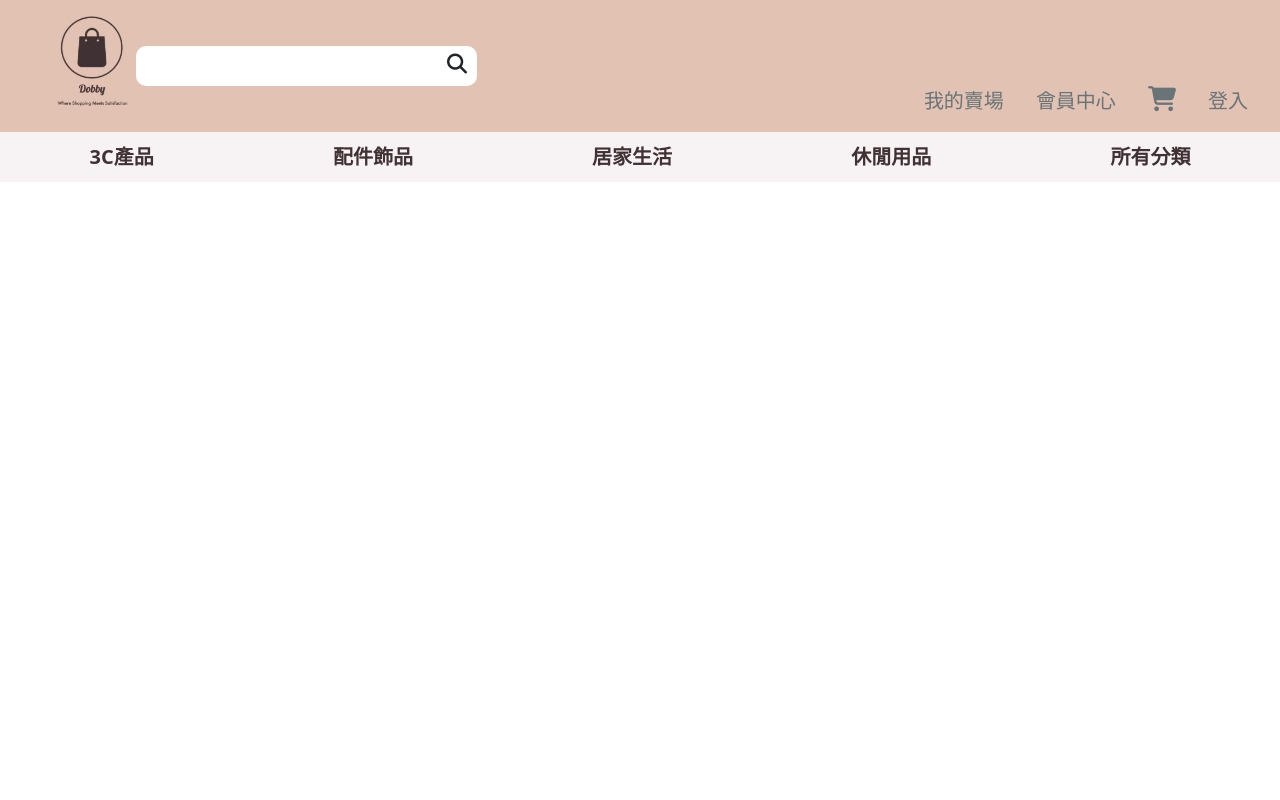
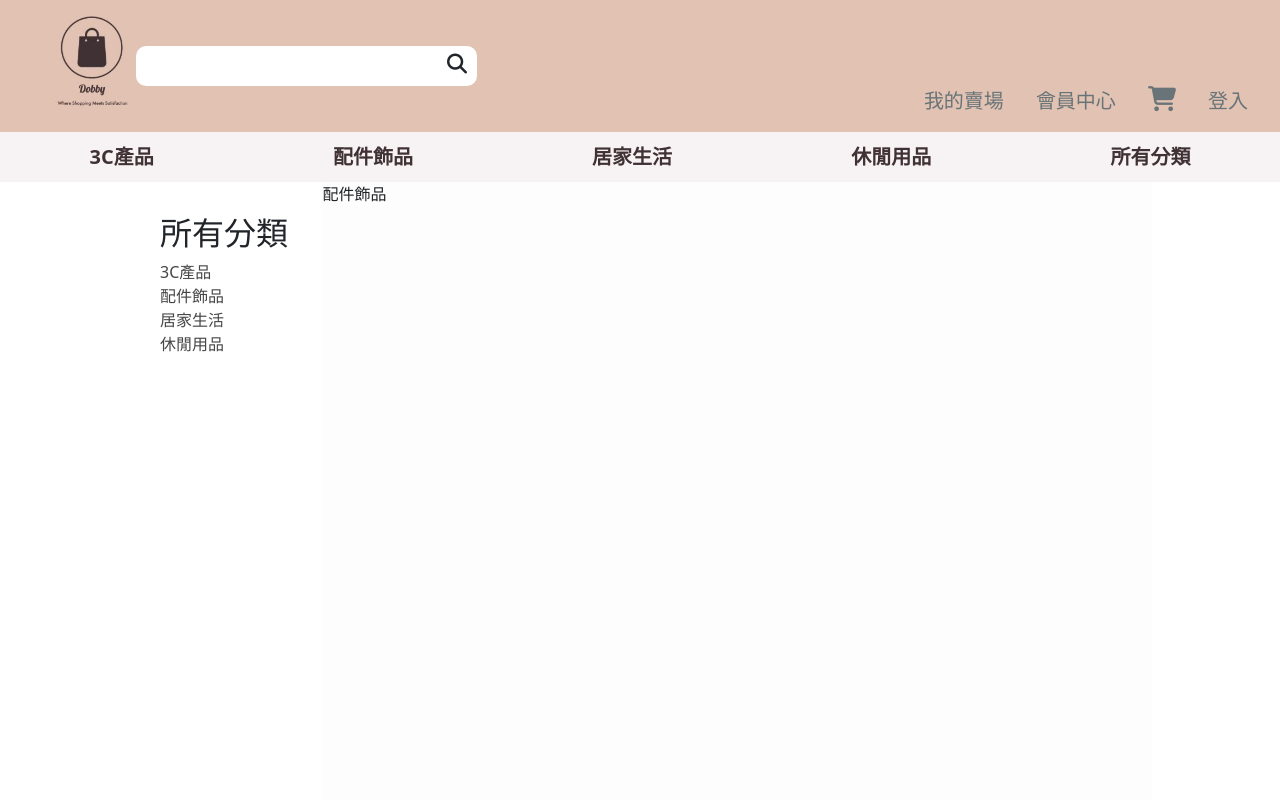
Before and after one commit to BruceTechno/shopping_platform_fron_end, a Vue app: page /category/accessories in a window 1280 px wide. Shown: the top 800 px of the page. Built offline with nearby package versions, Linux system fonts and the light colour scheme.

Commit message:
add category

```diff
--- a/src/components/Header.vue
+++ b/src/components/Header.vue
@@ -1,5 +1,12 @@
 <script>
 import { RouterLink } from 'vue-router';
+export default{
+    data() {
+        return {
+
+        }
+    },
+}
 </script>
 
 <template>
@@ -44,10 +51,10 @@ import { RouterLink } from 'vue-router';
 
         </div>
         <div class="category">
-            <RouterLink class="category-link" to="/category/c1">3C產品</RouterLink>
-            <RouterLink class="category-link" to="/category/c2">配件飾品</RouterLink>
-            <RouterLink class="category-link" to="/category/c3">居家生活</RouterLink>
-            <RouterLink class="category-link" to="/category/c4">休閒用品</RouterLink>
+            <RouterLink class="category-link" to="/category/3CProduct">3C產品</RouterLink>
+            <RouterLink class="category-link" to="/category/accessories">配件飾品</RouterLink>
+            <RouterLink class="category-link" to="/category/life">居家生活</RouterLink>
+            <RouterLink class="category-link" to="/category/casual">休閒用品</RouterLink>
             <RouterLink class="category-link" to="/category">所有分類</RouterLink>
         </div>
     </header>
--- /dev/null
+++ b/src/views/Accessories.vue
@@ -0,0 +1,60 @@
+<script>
+import FuctionSelect from "../components/FunctionSelect.vue"
+import { RouterView } from 'vue-router';
+
+export default {
+    components: {
+        FuctionSelect
+    },
+    data() {
+        return {
+            title: "所有分類",
+            member: [
+                {
+                    name: "3C產品",
+                    to: "/category/3CProduct"
+                },
+                {
+                    name: "配件飾品",
+                    to: "/category/accessories"
+                },
+                {
+                    name: "居家生活",
+                    to: "/category/life"
+                },
+                {
+                    name: "休閒用品",
+                    to: "/category/casual"
+                },
+
+            ]
+        }
+    },
+}
+</script>
+
+<template>
+    <div class="userInfo-group">
+        <FuctionSelect :member="member" :title="title" />
+        <div class="user-box">
+            <RouterView />
+            <p>配件飾品</p>
+        </div>
+    </div>
+</template>
+
+<style lang="scss" scoped>
+.userInfo-group {
+    width: 100%;
+    height: 100vh;
+    display: flex;
+    justify-content: center;
+    align-items: center;
+
+    .user-box {
+        width: 100vw;
+        height: 100vh;
+        background-color: rgb(253, 253, 253);
+    }
+}
+</style>
--- /dev/null
+++ b/src/views/CCCProduct.vue
@@ -0,0 +1,60 @@
+<script>
+import FuctionSelect from "../components/FunctionSelect.vue"
+import { RouterView } from 'vue-router';
+
+export default {
+    components: {
+        FuctionSelect
+    },
+    data() {
+        return {
+            title: "所有分類",
+            member: [
+                {
+                    name: "3C產品",
+                    to: "/category/3CProduct"
+                },
+                {
+                    name: "配件飾品",
+                    to: "/category/accessories"
+                },
+                {
+                    name: "居家生活",
+                    to: "/category/life"
+                },
+                {
+                    name: "休閒用品",
+                    to: "/category/casual"
+                },
+
+            ]
+        }
+    },
+}
+</script>
+
+<template>
+    <div class="userInfo-group">
+        <FuctionSelect :member="member" :title="title" />
+        <div class="user-box">
+            <RouterView />
+            <p>3C產品</p>
+        </div>
+    </div>
+</template>
+
+<style lang="scss" scoped>
+.userInfo-group {
+    width: 100%;
+    height: 100vh;
+    display: flex;
+    justify-content: center;
+    align-items: center;
+
+    .user-box {
+        width: 100vw;
+        height: 100vh;
+        background-color: rgb(253, 253, 253);
+    }
+}
+</style>
--- /dev/null
+++ b/src/views/Casual.vue
@@ -0,0 +1,60 @@
+<script>
+import FuctionSelect from "../components/FunctionSelect.vue"
+import { RouterView } from 'vue-router';
+
+export default {
+    components: {
+        FuctionSelect
+    },
+    data() {
+        return {
+            title: "所有分類",
+            member: [
+                {
+                    name: "3C產品",
+                    to: "/category/3CProduct"
+                },
+                {
+                    name: "配件飾品",
+                    to: "/category/accessories"
+                },
+                {
+                    name: "居家生活",
+                    to: "/category/life"
+                },
+                {
+                    name: "休閒用品",
+                    to: "/category/casual"
+                },
+
+            ]
+        }
+    },
+}
+</script>
+
+<template>
+    <div class="userInfo-group">
+        <FuctionSelect :member="member" :title="title" />
+        <div class="user-box">
+            <RouterView />
+            <p>休閒用品</p>
+        </div>
+    </div>
+</template>
+
+<style lang="scss" scoped>
+.userInfo-group {
+    width: 100%;
+    height: 100vh;
+    display: flex;
+    justify-content: center;
+    align-items: center;
+
+    .user-box {
+        width: 100vw;
+        height: 100vh;
+        background-color: rgb(253, 253, 253);
+    }
+}
+</style>
--- /dev/null
+++ b/src/views/Life.vue
@@ -0,0 +1,60 @@
+<script>
+import FuctionSelect from "../components/FunctionSelect.vue"
+import { RouterView } from 'vue-router';
+
+export default {
+    components: {
+        FuctionSelect
+    },
+    data() {
+        return {
+            title: "所有分類",
+            member: [
+                {
+                    name: "3C產品",
+                    to: "/category/3CProduct"
+                },
+                {
+                    name: "配件飾品",
+                    to: "/category/accessories"
+                },
+                {
+                    name: "居家生活",
+                    to: "/category/life"
+                },
+                {
+                    name: "休閒用品",
+                    to: "/category/casual"
+                },
+
+            ]
+        }
+    },
+}
+</script>
+
+<template>
+    <div class="userInfo-group">
+        <FuctionSelect :member="member" :title="title" />
+        <div class="user-box">
+            <RouterView />
+            <p>居家生活</p>
+        </div>
+    </div>
+</template>
+
+<style lang="scss" scoped>
+.userInfo-group {
+    width: 100%;
+    height: 100vh;
+    display: flex;
+    justify-content: center;
+    align-items: center;
+
+    .user-box {
+        width: 100vw;
+        height: 100vh;
+        background-color: rgb(253, 253, 253);
+    }
+}
+</style>
--- a/src/views/OrderView.vue
+++ b/src/views/OrderView.vue
@@ -1,10 +1,73 @@
 <script>
+export default {
+    data() {
+        return {
+            img: null,
+            name:null,
+            category:null,
+            price:null,
+            inventory:null,
+            accountSell:null,
+
+        }
+    },
+    methods: {
+        getImg(e) {
+            console.log(e);
+            const img = e.target.files[0]
+
+            const reader = new FileReader();
+            reader.readAsDataURL(img)
+            reader.onload = (e) => {
+                this.img = e.target.result;
+                console.log(this.img)
+            }
+
+        }
+    },
+    mounted() {
+         const body = {
+            img:this.img,
+            name:this.name    ,
+            category:this.category,
+            price:this.price,
+            inventory:this.inventory,
+            accountSell: this.accountSell,
+
+            }
+
+            console.log(body)
+
+            fetch("http://localhost:8080/add_commodity", {
+                method: "POST",
+                headers: {
+                    "Content-Type": "application/json"
+                },
+                body: JSON.stringify(body),
+                credentials: "include"
+            })
+                .then(res => res.json())
+                .then(data => {
+                    console.log(data)
+                })
+    },
+}
 </script>
 
 <template>
-    <div>
-        <h2>order</h2>
-    </div>
+
+    <h2>File Reader</h2>
+    <input type="file" @change="getImg">
+    <img :src="img" alt="img">
+    <button type="button">上架商品</button>
+    <p>品茗</p>
+    <input type="text">
+    <p>分類</p>
+    <input type="text">
+    <p>價格</p>
+    <input type="text">
+    <p>庫存</p>
+    <input type="text">
 </template>
 
 <style>
```
Also changed, not shown: src/router/index.js (+13 -4 lines).
